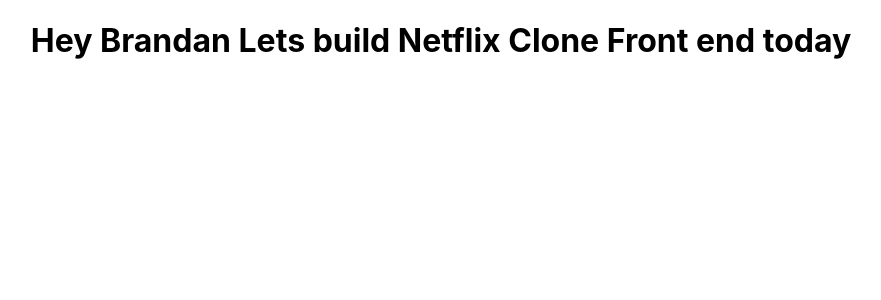
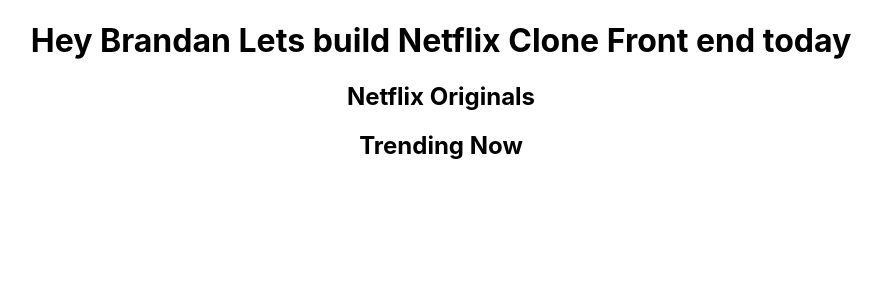
Before and after one commit to BrandanN21/netflix-clone, a React (Create React App) app in the folder netflix-clone/: page / in a window 1280 px wide. Shown: the top 300 px of the page, without its empty margins (199-1080 px from the left). Built offline with nearby package versions, Linux system fonts and the light colour scheme.

Commit message:
created first component

```diff
--- a/netflix-clone/src/App.js
+++ b/netflix-clone/src/App.js
@@ -1,10 +1,13 @@
 import React from 'react';
 import './App.css';
+import Row from './Row';
 
 function App() {
   return (
     <div className="App">
       <h1> Hey Brandan Lets build Netflix Clone Front end today</h1>
+      <Row title="Netflix Originals" />
+      <Row title="Trending Now" />
     </div>
   );
 }
--- /dev/null
+++ b/netflix-clone/src/Row.js
@@ -0,0 +1,13 @@
+import React from 'react';
+
+function Row({ title }){
+    return (
+        <div>
+            <h2>{title}</h2>
+
+            {/* container -> posters */}
+        </div>
+    )
+}
+
+export default Row;
```
